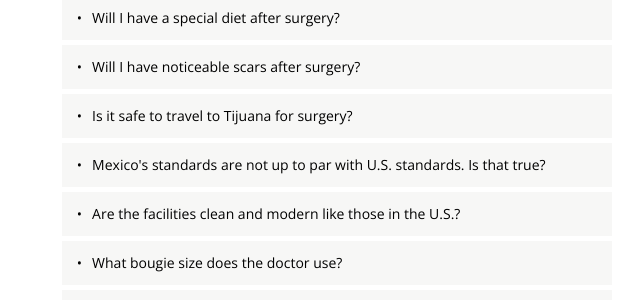
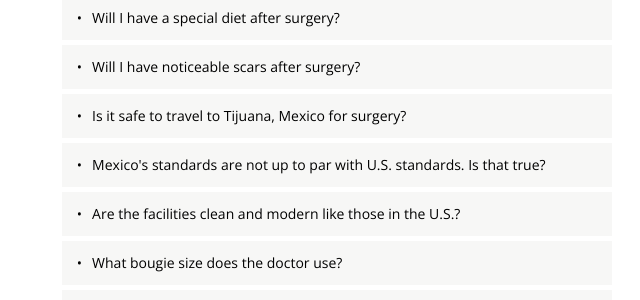
Before and after one commit to bariatricpal/bpmx, a Jekyll site: the page built from weight-loss-surgeries/faq.markdown, in a window 1280 px wide and 900 px high, scrolled down 2601 px. Shown: the part 154-454 px from the top of the window, without its empty margins (500-1140 px from the left). Built offline with Jekyll 4.4.1, drawn with Linux system fonts in a browser that asks for light colours.

Commit message:
Updated Config and 2 other files

```diff
--- a/_config.yml
+++ b/_config.yml
@@ -120,3 +120,7 @@
     src="https://www.facebook.com/tr?id=1191398090927151&ev=PageView&noscript=1"
   /></noscript>
   <!-- End Facebook Pixel Code -->
+bing: |-
+  <!-- Bing Ads UET tag tracking code -->
+  <script>(function(w,d,t,r,u){var f,n,i;w[u]=w[u]||[],f=function(){var o={ti:"5512042"};o.q=w[u],w[u]=new UET(o),w[u].push("pageLoad")},n=d.createElement(t),n.src=r,n.async=1,n.onload=n.onreadystatechange=function(){var s=this.readyState;s&&s!=="loaded"&&s!=="complete"||(f(),n.onload=n.onreadystatechange=null)},i=d.getElementsByTagName(t)[0],i.parentNode.insertBefore(n,i)})(window,document,"script","//bat.bing.com/bat.js","uetq");</script><noscript><img src="//bat.bing.com/action/0?ti=5512042&Ver=2" height="0" width="0" style="display:none; visibility: hidden;" /></noscript>
+  <!-- End Bing Ads UET tag tracking code -->
--- a/_includes/head.html
+++ b/_includes/head.html
@@ -51,4 +51,6 @@
   <link rel="stylesheet" href='{{ "app.css" | prepend: site.assetpath }}'>
   <link rel="canonical" href="{{ page.url | replace:'index.html','' | prepend: site.url }}">
   <link rel="alternate" type="application/rss+xml" title="{{site.title}}" href='{{ "/feed.xml" | prepend: site.url }}'>
+
+  {{site.bing}}
 </head>
--- a/weight-loss-surgeries/faq.markdown
+++ b/weight-loss-surgeries/faq.markdown
@@ -220,12 +220,12 @@
 - question: Will I have noticeable scars after surgery?
   answer: Your incisions will be approximately one inch in length and barely noticeable
     as time passes.
-- question: Is it safe to travel to Tijuana for surgery?
-  answer: It is completely safe to travel to Tijuana and have surgery with us, at
-    BariatricPal Team MX. Our team takes care of you from your arrival at the San
-    Diego Airport through the entire weight loss surgery experience. Someone is always
-    available to answer your questions, address your concerns and explain what to
-    expect.
+- question: Is it safe to travel to Tijuana, Mexico for surgery?
+  answer: It is completely safe to travel to Tijuana, Mexico and have surgery with
+    us, at BariatricPal Hospital MX. Our team takes care of you from your arrival
+    at the San Diego Airport through the entire weight loss surgery experience. Someone
+    is always available to answer your questions, address your concerns and explain
+    what to expect.
 - question: Mexico's standards are not up to par with U.S. standards. Is that true?
   answer: Our standards are world class! Our surgeons and hospitals go through rigorous
     reviews to assure that internationals standards are met.
```
